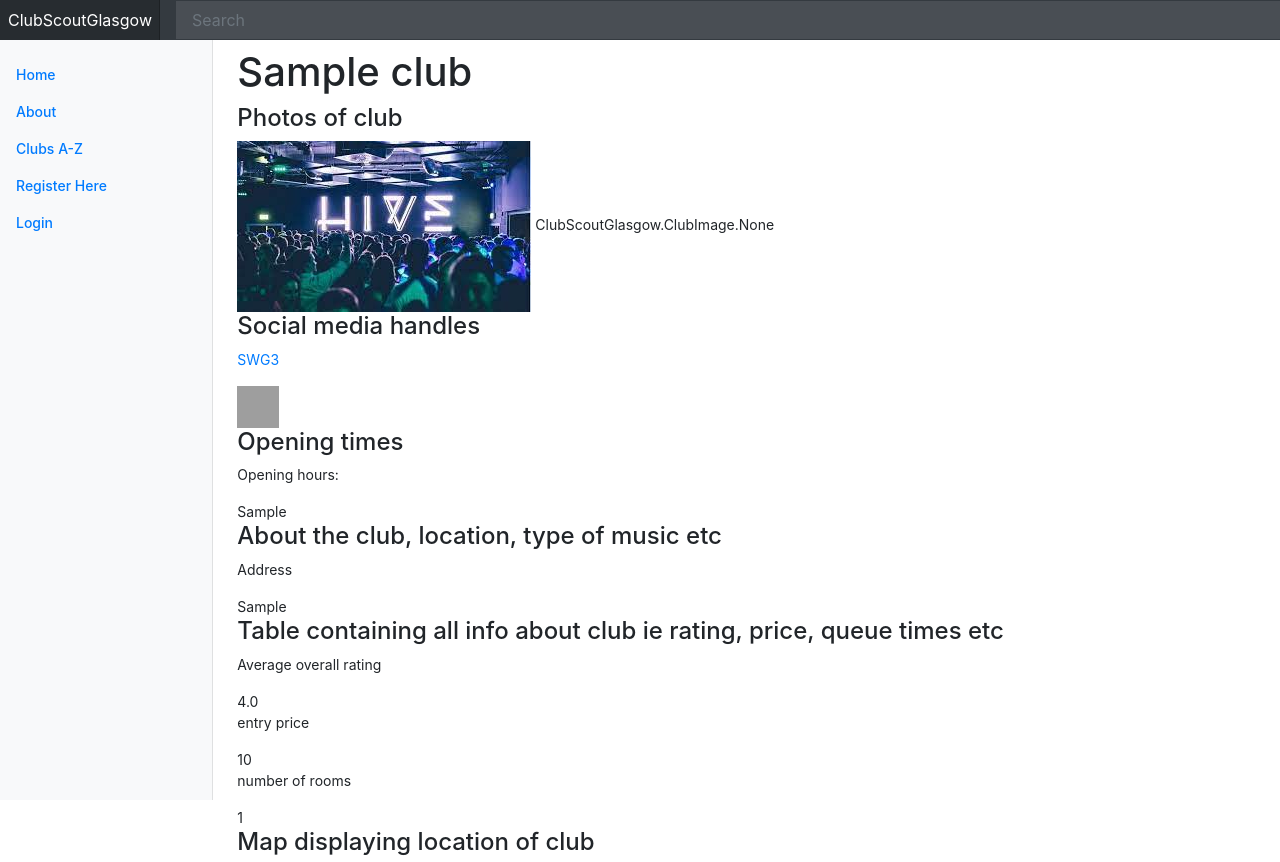
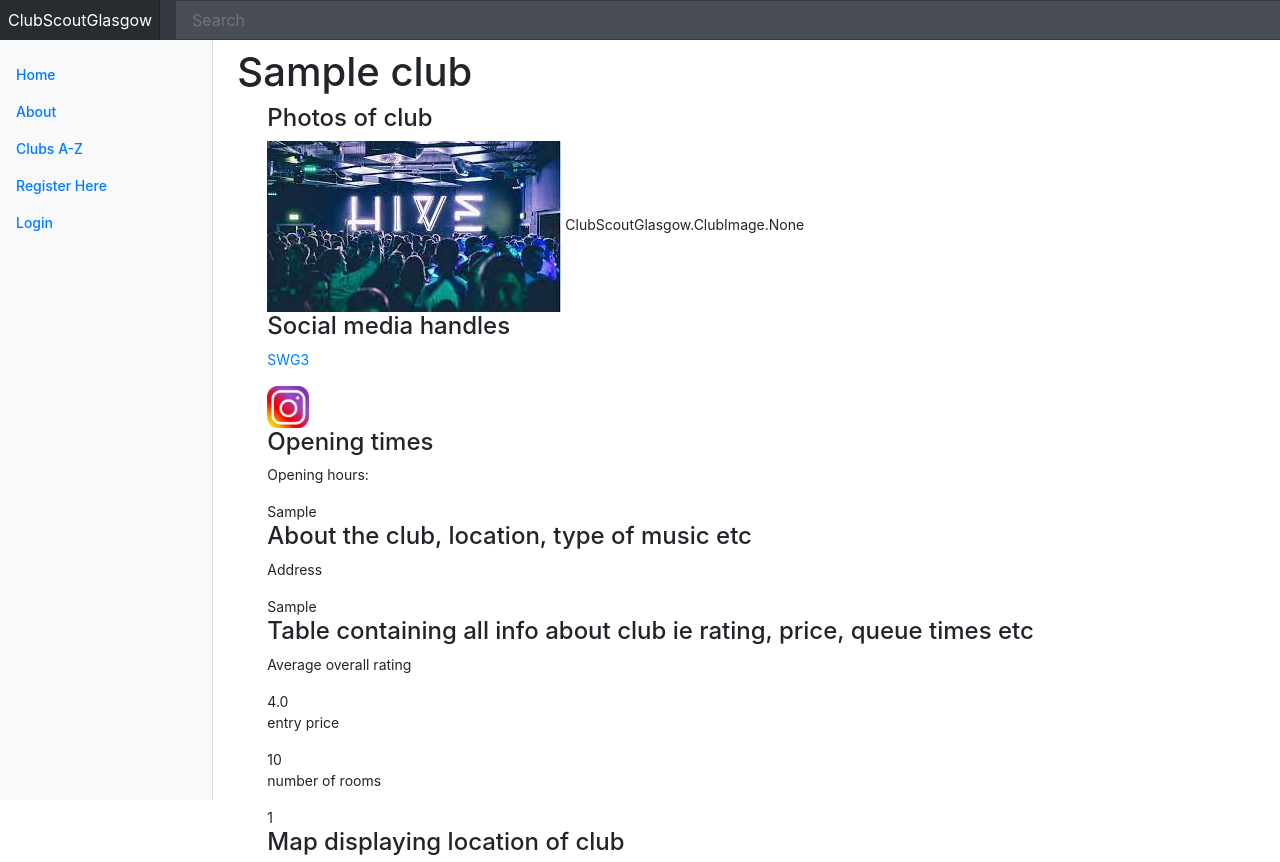
Before and after one commit to benmcp5/WADGroup8C, a Django app: a page that uses templates/ClubScoutGlasgow/club.html in a window 1280 px wide. Shown: the top 862 px of the page. Run offline with Django 3.2, Linux system fonts and the light colour scheme; tables that the repository leaves empty hold one stand-in row (values such as "Sample post"); some libraries are stand-ins or nearby versions; grey boxes are pictures that could not be loaded.

Commit message:
Neel - further editing of club template, instagram logo

```diff
--- a/static/css/dashboard.css
+++ b/static/css/dashboard.css
@@ -104,3 +104,8 @@
   border-color: transparent;
   box-shadow: 0 0 0 3px rgba(255, 255, 255, .25);
 }
+
+.club-content {
+  position: relative;
+  left: 30px;
+}
--- a/templates/ClubScoutGlasgow/club.html
+++ b/templates/ClubScoutGlasgow/club.html
@@ -14,10 +14,15 @@
     <div id="fb-root"></div>
     <script async defer crossorigin="anonymous" src="https://connect.facebook.net/en_US/sdk.js#xfbml=1&version=v13.0" nonce="WnfP1Jl3"></script>
 
+
   <h1>{{ club.name }}</h1>
+    <div class ="club-content">
+        <div class="club-photos">
             <h4>Photos of club</h4>
                 <img src="{% static 'images/ClubImages/hive1.jpeg' %}" alt="hive pic aint working" />
             {{ club.images }}
+        </div>
+        <div class="club-social-media">
             <h4>Social media handles</h4>
             <div class="fb-page" data-href="https://www.facebook.com/SWG3glasgow/" data-tabs="timeline" data-width="" data-height="300" data-small-header="false" data-adapt-container-width="true" data-hide-cover="false" data-show-facepile="true">
                 <blockquote cite="https://www.facebook.com/SWG3glasgow/" class="fb-xfbml-parse-ignore">
@@ -25,17 +30,21 @@
                 </blockquote>
             </div>
             <div><a href="https://www.instagram.com/swg3glasgow/"><img src="{% static 'images/instagram-icon.png' %}" alt="instagram link" style="width:42px;height:42px;"></a></div>
+        </div>
 
-
-
-
+        <div class="club-opening-hours">
             <h4>Opening times</h4>
             <p>Opening hours:</p>
             {{ club.openingHours }}
+        </div>
 
+        <div class="club-about">
             <h4>About the club, location, type of music etc</h4>
             <p>Address</p>
             {{ club.location }}
+        </div>
+
+        <div class="club-info">
             <h4>Table containing all info about club ie rating, price, queue times etc</h4>
             <p>Average overall rating</p>
             {{ club.averageOverallRating }}
@@ -43,12 +52,16 @@
             {{ club.entryPrice }}
             <p>number of rooms</p>
             {{ club.noOfRooms }}
+        </div>
+
+        <div class="club-map">
             <h4>Map displaying location of club</h4>
             <iframe src="https://www.google.com/maps/embed?pb=!1m18!1m12!1m3!1d2238.888905057713!2d-4.301775384065115!3d55.86459388058342!2m3!1f0!2f0!3f0!3m2!1i1024!2i768!4f13.1!3m3!1m2!1s0x488845d835515a49%3A0x49a638f09124556d!2sSWG3%20Studio%20Warehouse!5e0!3m2!1sen!2suk!4v1648043468244!5m2!1sen!2suk" width="600" height="450" style="border:0;" allowfullscreen="" loading="lazy"></iframe>
             <h4>Reviews left about club, username/age of reviewer, their comment and rating, reviews can be liked and reviews are sorted by most likes</h4>
+            {{ club.review_set.get }}
+        </div>
 
-
-
+        <div class="club-leave-review">
             {% if user.is_authenticated %}
                 {% if club %}
                   <a href = "{% url 'ClubScoutGlasgow:write_review' club.slug %}"> Write a review for {{ club.name }}</a>
@@ -58,5 +71,7 @@
                 {% else %}
                 <a href = "{% url 'ClubScoutGlasgow:signup' %}"> Sign up to write a review for {{ club.name }}</a>
             {% endif %}
+        </div>
+    </div>
 
 {% endblock %}
```
Also changed, not shown: static/images/instagram-icon.png (added). Lines whose indentation alone changed are shown as unchanged.
